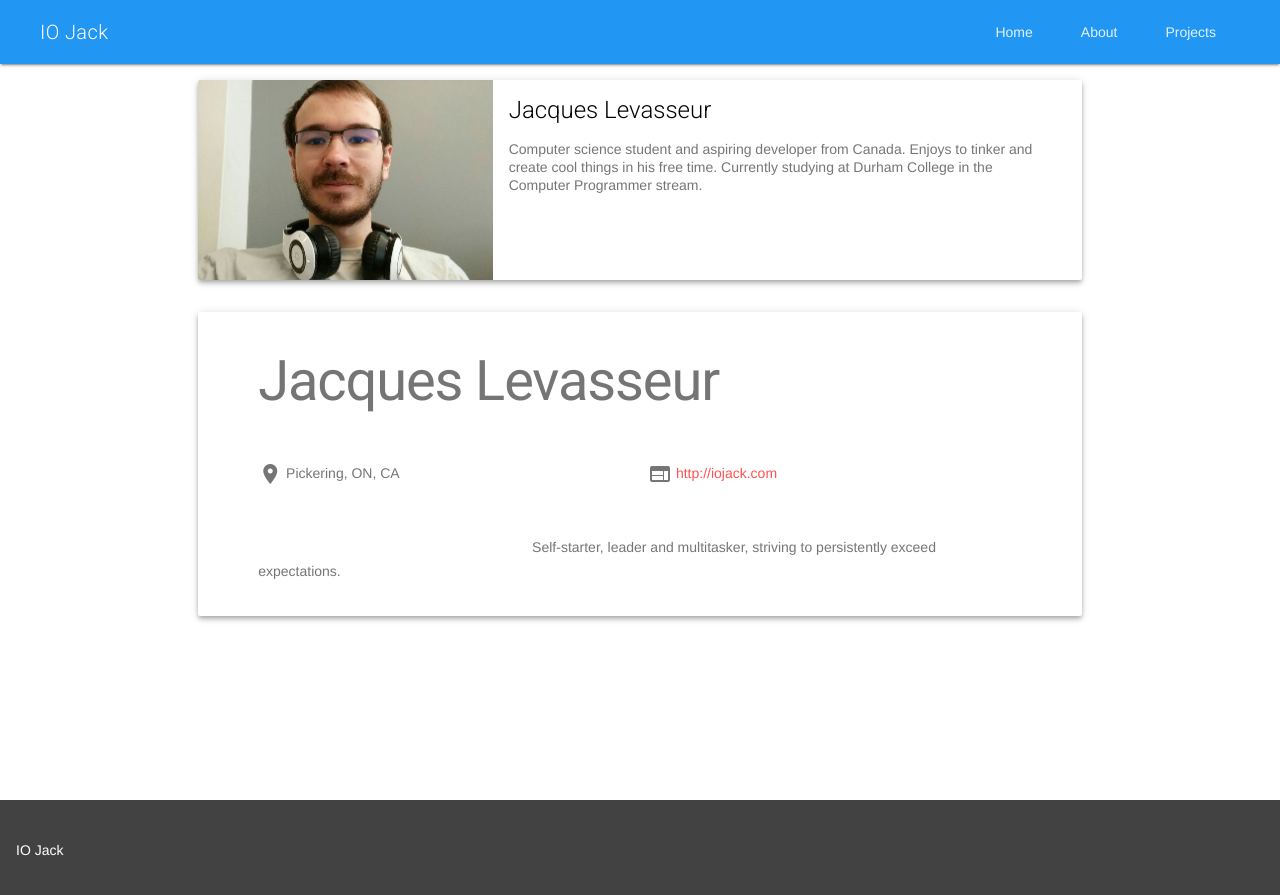
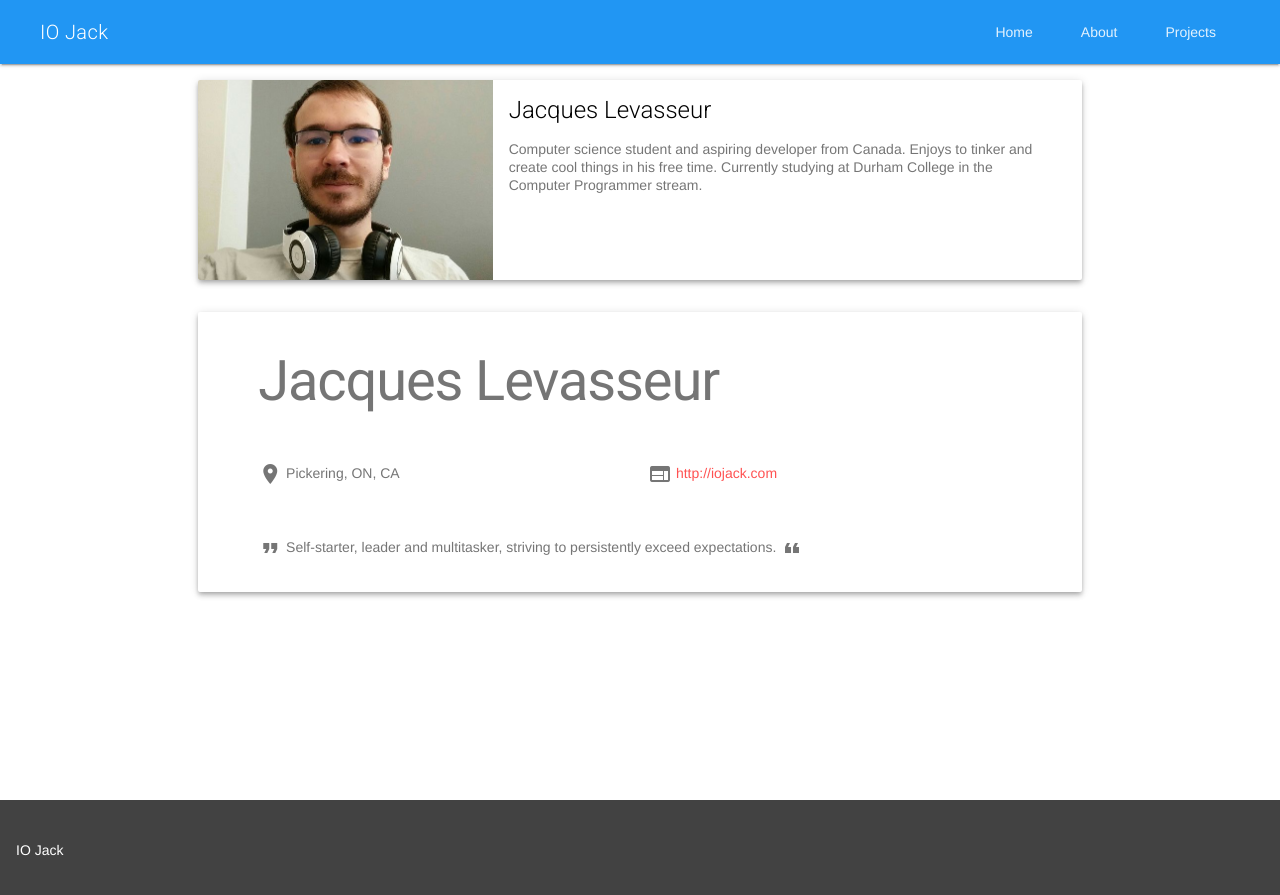
Before and after one commit to FrostByte-Dev/frostbyte-dev.github.io, a Jekyll site: the page built from about/index.html, in a window 1280 px wide. Shown: the top 895 px of the page. Built offline with Jekyll 4.4.1, drawn with Linux system fonts in a browser that asks for light colours; nearby versions of some CDN libraries.

Commit message:
Fixed quote icons.

```diff
--- a/about/index.html
+++ b/about/index.html
@@ -57,9 +57,9 @@ image: /assets/images/me.jpg
 
 			 <div class="mdl-grid">
 				 <div class="mdl-cell mdl-cell--12-col">
-					 <i class="material-icons">format quote</i>
+					 <i class="material-icons">format_quote</i>
 					 Self-starter, leader and multitasker, striving to persistently exceed expectations.
-					 <i class="material-icons material-icons__rotate-180">format quote</i>
+					 <i class="material-icons material-icons__rotate-180">format_quote</i>
 				 </div>
 			 </div>
 
```
